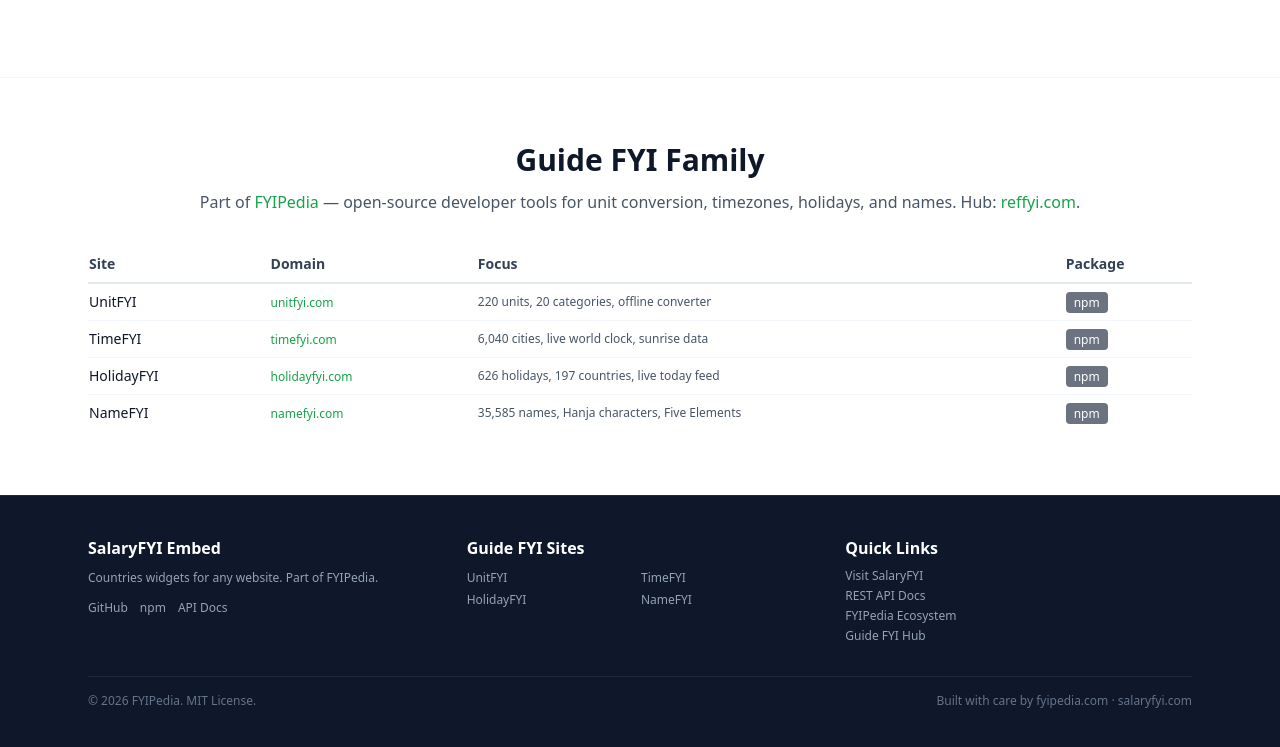
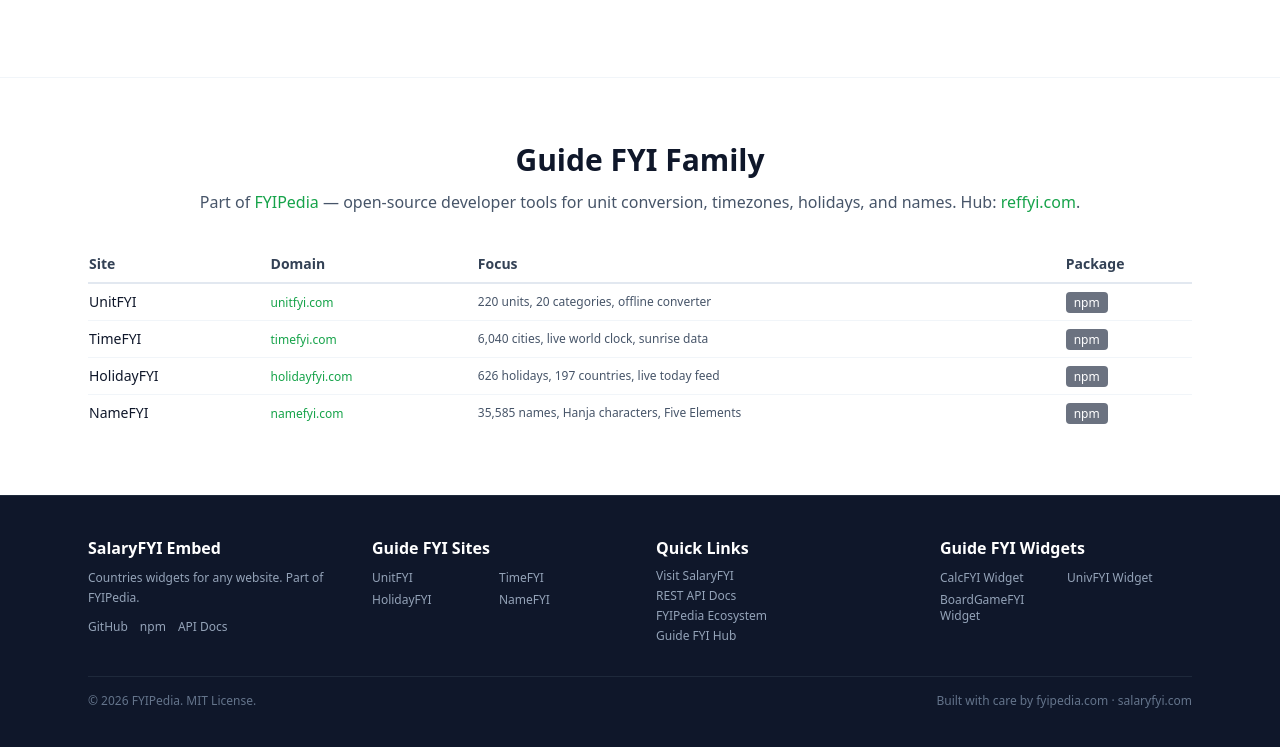
Before and after one commit to fyipedia/salaryfyi-embed, a website: page docs/index.html in a window 1280 px wide. Shown: the part 3647-4394 px from the top of the page. Drawn offline with nearby package versions, Linux system fonts and the light colour scheme; a script that the page names is missing.

Commit message:
feat: add family widget cross-links in footer for SEO link equity

```diff
--- a/docs/index.html
+++ b/docs/index.html
@@ -379,7 +379,7 @@
   <!-- FOOTER -->
   <footer class="bg-slate-900 dark:bg-slate-950 text-slate-300 py-10 border-t border-slate-800">
     <div class="max-w-6xl mx-auto px-4 sm:px-6">
-      <div class="grid sm:grid-cols-3 gap-8 mb-8">
+      <div class="grid sm:grid-cols-4 gap-8 mb-8">
         <div>
           <h4 class="font-bold text-white mb-2">SalaryFYI Embed</h4>
           <p class="text-xs text-slate-400 leading-relaxed mb-3">Countries widgets for any website. Part of <a href="https://fyipedia.com" class="hover:text-white" target="_blank" rel="noopener">FYIPedia</a>.</p>
@@ -407,6 +407,14 @@
             <li><a href="https://reffyi.com" target="_blank" rel="noopener" class="text-slate-400 hover:text-white">Guide FYI Hub</a></li>
           </ul>
         </div>
+              <div>
+          <h4 class="font-bold text-white mb-2">Guide FYI Widgets</h4>
+          <div class="grid grid-cols-2 gap-0.5 text-xs">
+            <a href="https://widget.calcfyi.com" target="_blank" rel="noopener" class="text-slate-400 hover:text-white py-0.5">CalcFYI Widget</a>
+            <a href="https://widget.univfyi.com" target="_blank" rel="noopener" class="text-slate-400 hover:text-white py-0.5">UnivFYI Widget</a>
+            <a href="https://widget.boardgamefyi.com" target="_blank" rel="noopener" class="text-slate-400 hover:text-white py-0.5">BoardGameFYI Widget</a>
+          </div>
+        </div>
       </div>
       <div class="border-t border-slate-800 pt-4 flex flex-col sm:flex-row justify-between gap-2 text-xs text-slate-500">
         <span>&copy; <span x-text="new Date().getFullYear()"></span> FYIPedia. MIT License.</span>
```
